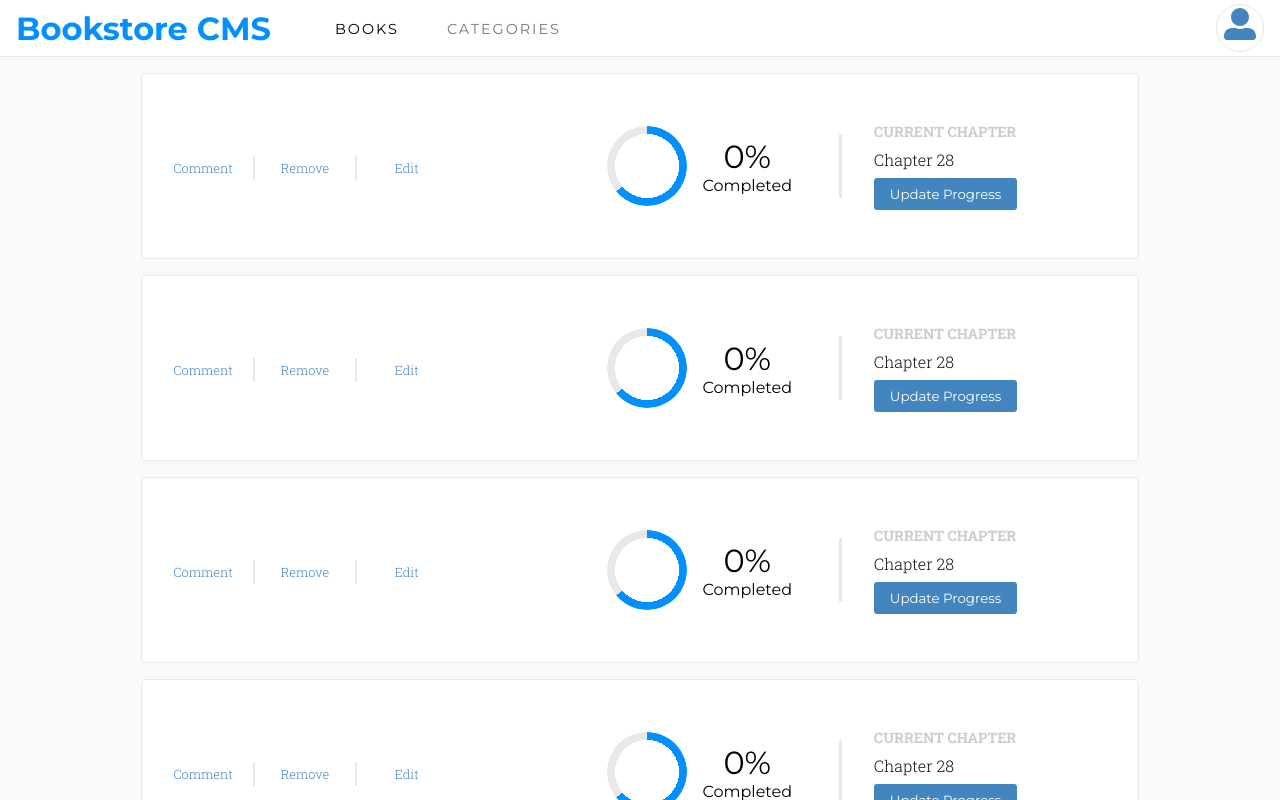
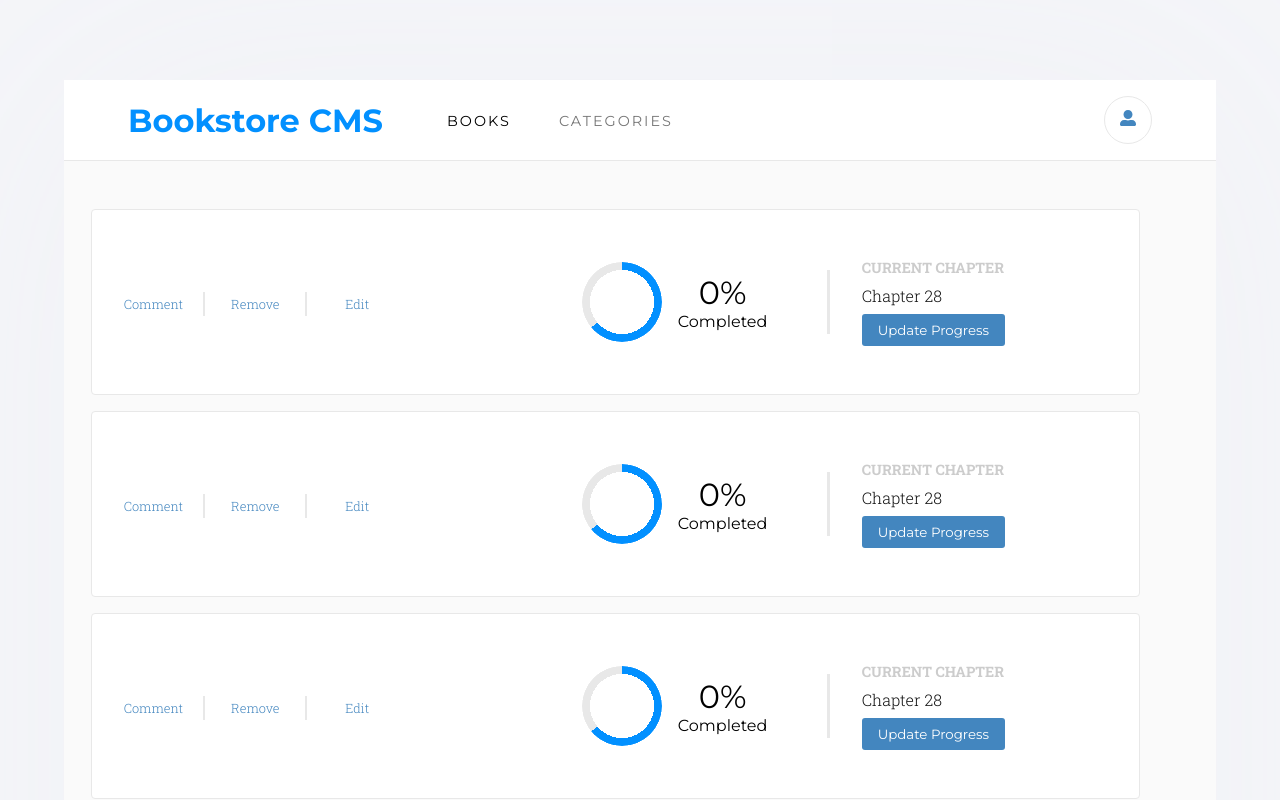
Before and after one commit to yash244466666/book-store, a React (Create React App) app: page / in a window 1280 px wide. Shown: the top 800 px of the page. Built offline with nearby package versions, Linux system fonts and the light colour scheme; no server answers.

Commit message:
Add changes to the style as instructed

```diff
--- a/src/style/App.css
+++ b/src/style/App.css
@@ -19,10 +19,19 @@
 body {
   /* background-color: #fafafa; */
   font-family: 'Montserrat', sans-serif;
+  background-color: #f4f5f9;
 }
 
 #root {
-  background-color: #fafafa;
+  /* background-color: #f4f5f9; */
+  padding: 5rem 4rem;
+}
+
+.app {
+  box-shadow: 0 0 400px 0 #f1f2f6;
+
+  /* -webkit-box-shadow: 0px 0px 10px 0px rgba(0,0,0,0.75);
+  -moz-box-shadow: 0px 0px 10px 0px rgba(0,0,0,0.75); */
 }
 
 /* Navbar  */
@@ -32,7 +41,7 @@ body {
   display: flex;
   justify-content: space-between;
   align-items: center;
-  padding: 0.25rem 1rem;
+  padding: 1rem 4rem;
   border-bottom: solid 1px var(--gray);
 }
 
@@ -75,7 +84,7 @@ nav {
   height: 3rem;
   border-radius: 50%;
   color: var(--blue);
-  font-size: 2rem;
+  font-size: 1rem;
   transition: all 0.3s;
 }
 
@@ -95,7 +104,8 @@ article {
 
 /* Bookslist  */
 .bookslist-container {
-  padding: 1rem;
+  padding: 3rem 1rem 2rem 1rem;
+  background-color: #fafafa;
 }
 
 .bookslist {
@@ -107,7 +117,7 @@ article {
 }
 
 .book {
-  width: 100%;
+  width: 117%;
   display: flex;
   align-items: center;
   justify-content: space-between;
@@ -116,6 +126,7 @@ article {
   border: solid 1px var(--gray);
   border-radius: 4px;
   padding: 2rem;
+  margin: 0 0 0 -6.3rem;
 }
 
 .book-info {
@@ -234,9 +245,9 @@ article {
 
 /* Bookform  */
 .form-container {
-  padding: 2rem 0;
+  padding: 2rem 0 100px 0;
   margin-top: 2rem;
-  width: 80%;
+  width: 94%;
   border-top: solid 2px var(--gray);
 }
 
```
Also changed, not shown: 7 other files (tests, documents, lock files or other folders).
